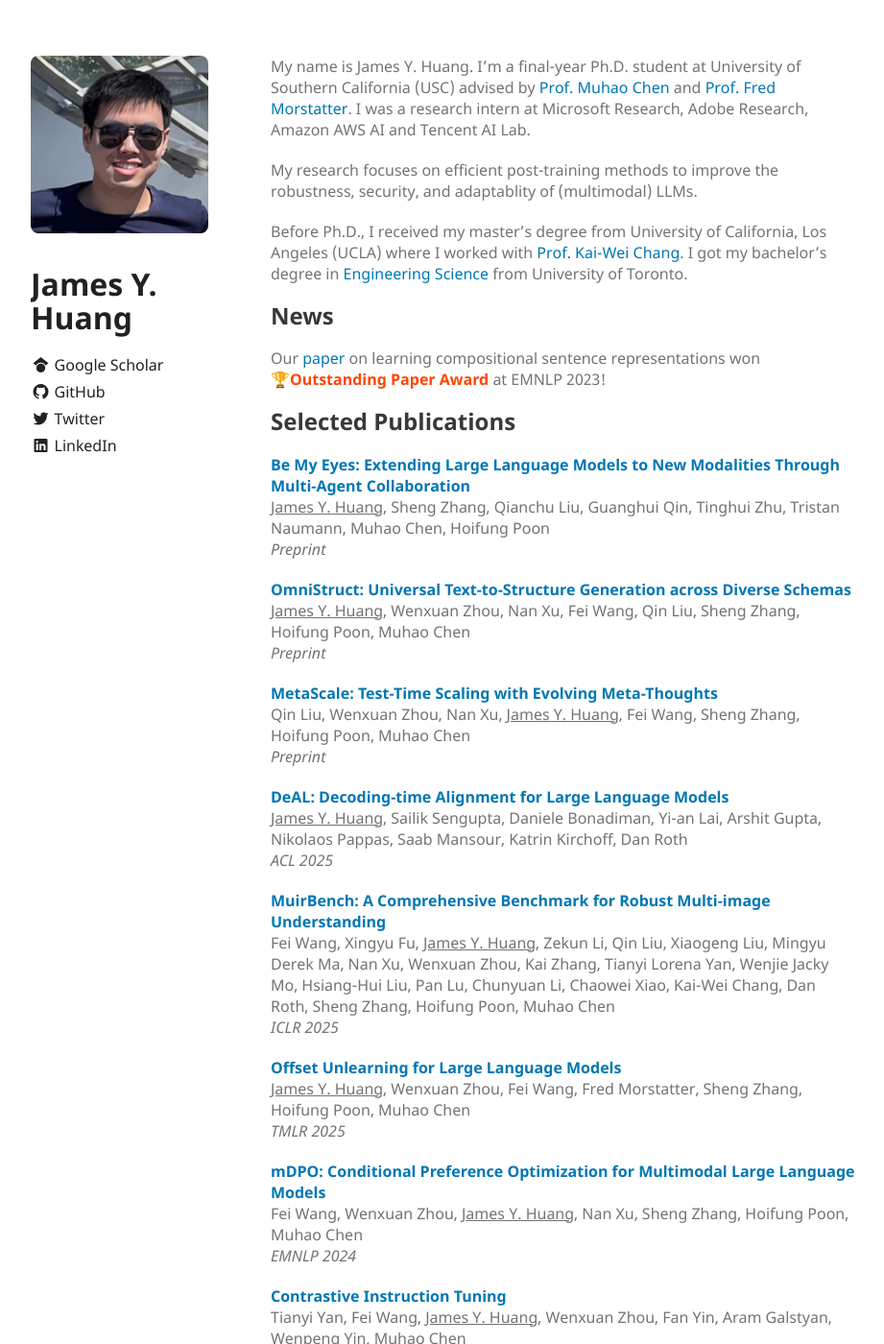
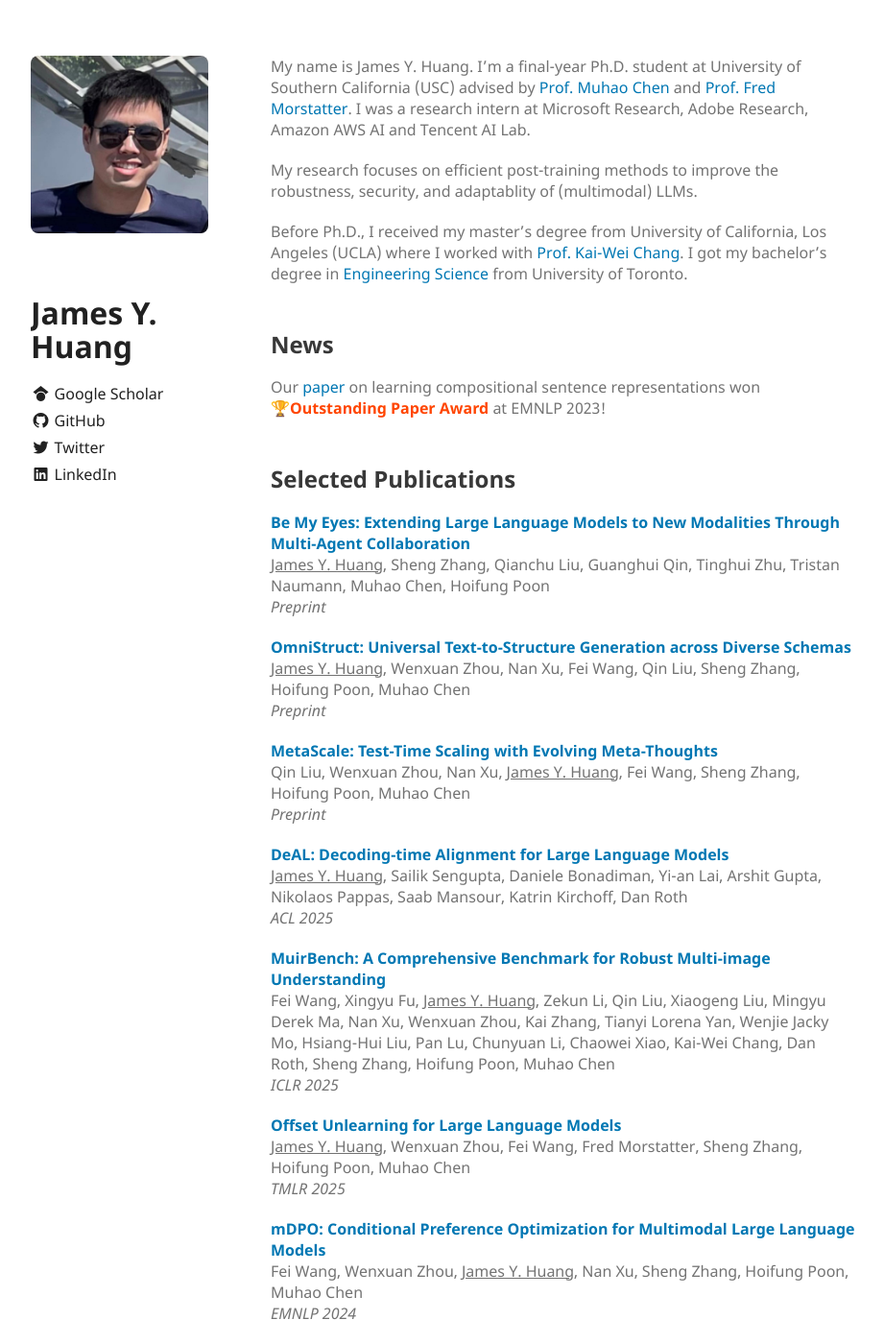
Before and after one commit to jyhuang36/jyhuang36.github.io, a Jekyll site: the page built from index.md, in a window 1280 px wide and 1400 px high. Shown: the whole window at 96% size, without its empty margins (178-1099 px from the left). Built offline with Jekyll 4.4.1, drawn with Linux system fonts in a browser that asks for light colours; the repository's description, which GitHub fills in, is left out.

Commit message:
margin test

```diff
--- a/_sass/jekyll-theme-minimalist.scss
+++ b/_sass/jekyll-theme-minimalist.scss
@@ -12,7 +12,7 @@ body {
 
 h1, h2, h3, h4, h5, h6 {
   color: var(--clr-h1-and-bold);
-  margin:20px 0 20px;
+  margin:50px 0 20px;
 }
 
 p, ul, ol, table, pre, dl {
```
